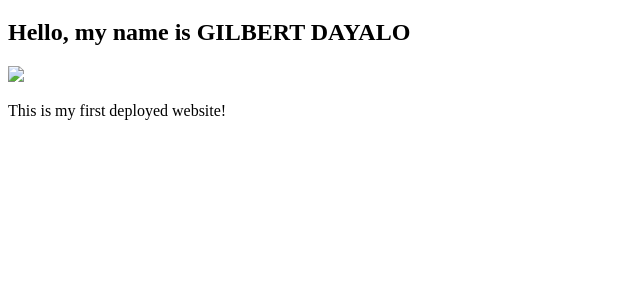
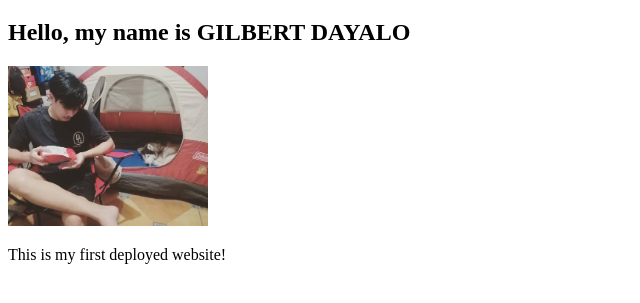
Before and after one commit to GG-STIFrvw/dict_activity, a plain HTML site: page index.html in a window 1280 px wide. Shown: the part 61-364 px from the top of the page, without its empty margins (0-640 px from the left). Drawn offline with Linux system fonts and the light colour scheme.

Commit message:
Update index.html

```diff
--- a/index.html
+++ b/index.html
@@ -3,7 +3,7 @@
 <body>
   <h1>My First Cloud Deployment</h1>
   <h2>Hello, my name is GILBERT DAYALO</h2>
-  <img src="img,jpg" width="200"/>
+  <img src="img.jpg" width="200"/>
   <p>This is my first deployed website!</p>
 </body>
 </html>
```
